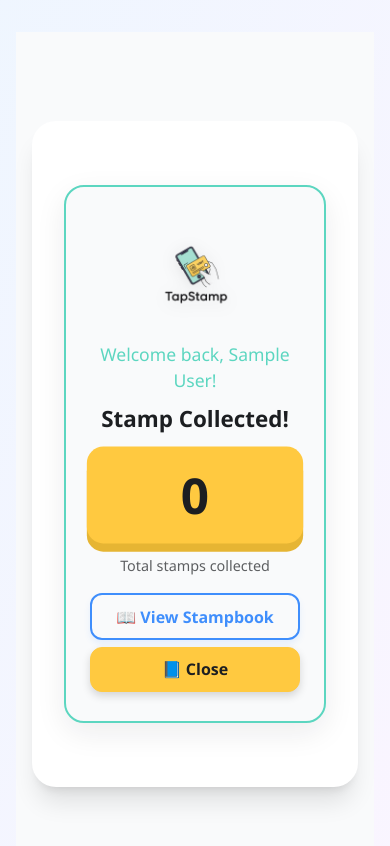
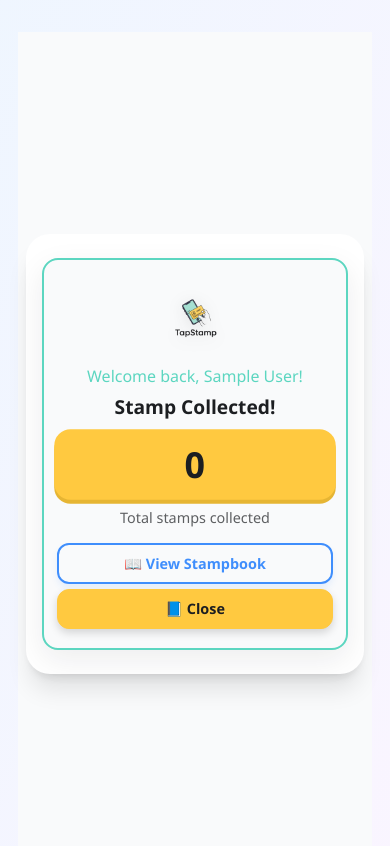
Before and after one commit to woohyee/tapstamp, a SvelteKit app: page /stampbook in a window 390 px wide. Shown: the top 846 px of the page. Built offline with nearby package versions, Linux system fonts and the light colour scheme; no server answers; the database is empty; sample sign-in values are in the browser's storage.

Commit message:
Mobile responsive optimization

```diff
--- a/src/routes/+page.svelte
+++ b/src/routes/+page.svelte
@@ -6,8 +6,8 @@
   });
 </script>
 
-<div class="min-h-screen flex items-center justify-center p-4" style="background-color: #F9FAFB;">
-  <div class="bg-white rounded-3xl shadow-xl p-8 max-w-md w-full text-center">
+<div class="min-h-screen flex items-center justify-center p-2 sm:p-4" style="background-color: #F9FAFB;">
+  <div class="bg-white rounded-3xl shadow-xl p-4 sm:p-8 max-w-md w-full text-center">
 
     <!-- 로고 -->
     <div class="mb-6">
--- a/src/routes/stampbook/+page.svelte
+++ b/src/routes/stampbook/+page.svelte
@@ -292,14 +292,24 @@
   /* 개선된 Nice to see you 페이지 스타일 */
   .nice-to-see-container {
     background: #F9FAFB; /* Soft White */
-    padding: 1.8rem 1.5rem;
+    padding: 1.5rem 1rem;
     border-radius: 20px;
     border: 2px solid #5CD6C0; /* Mint Green */
+    max-width: 90vw;
+    width: 100%;
     max-width: 340px;
-    margin: 2rem auto;
+    margin: 1rem auto;
     text-align: center;
     font-family: 'Segoe UI', sans-serif;
     box-shadow: 0 10px 30px rgba(28, 30, 33, 0.08);
+  }
+
+  @media (max-width: 480px) {
+    .nice-to-see-container {
+      padding: 1.2rem 0.8rem;
+      margin: 0.5rem auto;
+      border-radius: 16px;
+    }
   }
 
   .logo-container {
@@ -310,10 +320,16 @@
   }
 
   .logo {
-    height: 120px;
+    height: 100px;
     width: auto;
     object-fit: contain;
     filter: drop-shadow(0 3px 8px rgba(28, 30, 33, 0.1));
+  }
+
+  @media (max-width: 480px) {
+    .logo {
+      height: 80px;
+    }
   }
 
   .emoji {
@@ -335,6 +351,18 @@
     color: #1C1E21; /* Charcoal Black */
   }
 
+  @media (max-width: 480px) {
+    .welcome-back {
+      font-size: 1rem;
+      margin-bottom: 0.3rem;
+    }
+
+    .headline {
+      font-size: 1.2rem;
+      margin-bottom: 0.2rem;
+    }
+  }
+
   .subtext {
     font-size: 1rem;
     color: #1C1E21; /* Charcoal Black */
@@ -345,13 +373,22 @@
   .stamp-box {
     background: #FFC940; /* Stamp Yellow */
     color: #1C1E21; /* Charcoal Black */
-    font-size: 3rem;
+    font-size: 2.5rem;
     font-weight: bold;
-    padding: 0.7rem 0;
+    padding: 0.6rem 0;
     border-radius: 16px;
-    margin: 0.8rem 0;
-    box-shadow: 0 8px 0 #E6B533; /* 더 진한 Yellow 그림자 */
-    transform: scale(1.03);
+    margin: 0.6rem 0;
+    box-shadow: 0 6px 0 #E6B533; /* 더 진한 Yellow 그림자 */
+    transform: scale(1.02);
+  }
+
+  @media (max-width: 480px) {
+    .stamp-box {
+      font-size: 2.2rem;
+      padding: 0.5rem 0;
+      margin: 0.5rem 0;
+      box-shadow: 0 4px 0 #E6B533;
+    }
   }
 
   .loading-text {
@@ -385,6 +422,14 @@
     transition: all 0.2s;
     position: relative;
     transform: translateY(0);
+  }
+
+  @media (max-width: 480px) {
+    .button {
+      padding: 0.5rem 1rem;
+      font-size: 0.9rem;
+      margin-top: 0.3rem;
+    }
   }
 
   .view-btn {
@@ -524,8 +569,8 @@
   }
 </style>
 
-<div class="min-h-screen flex items-center justify-center p-4" style="background-color: #F9FAFB;">
-  <div class="bg-white rounded-3xl shadow-xl p-8 max-w-md w-full">
+<div class="min-h-screen flex items-center justify-center p-2 sm:p-4" style="background-color: #F9FAFB;">
+  <div class="bg-white rounded-3xl shadow-xl p-4 sm:p-8 max-w-md w-full">
 
     {#if isFirstVisit && welcomeVisible}
       <!-- 새로운 웰컴 애니메이션 페이지 -->
```
